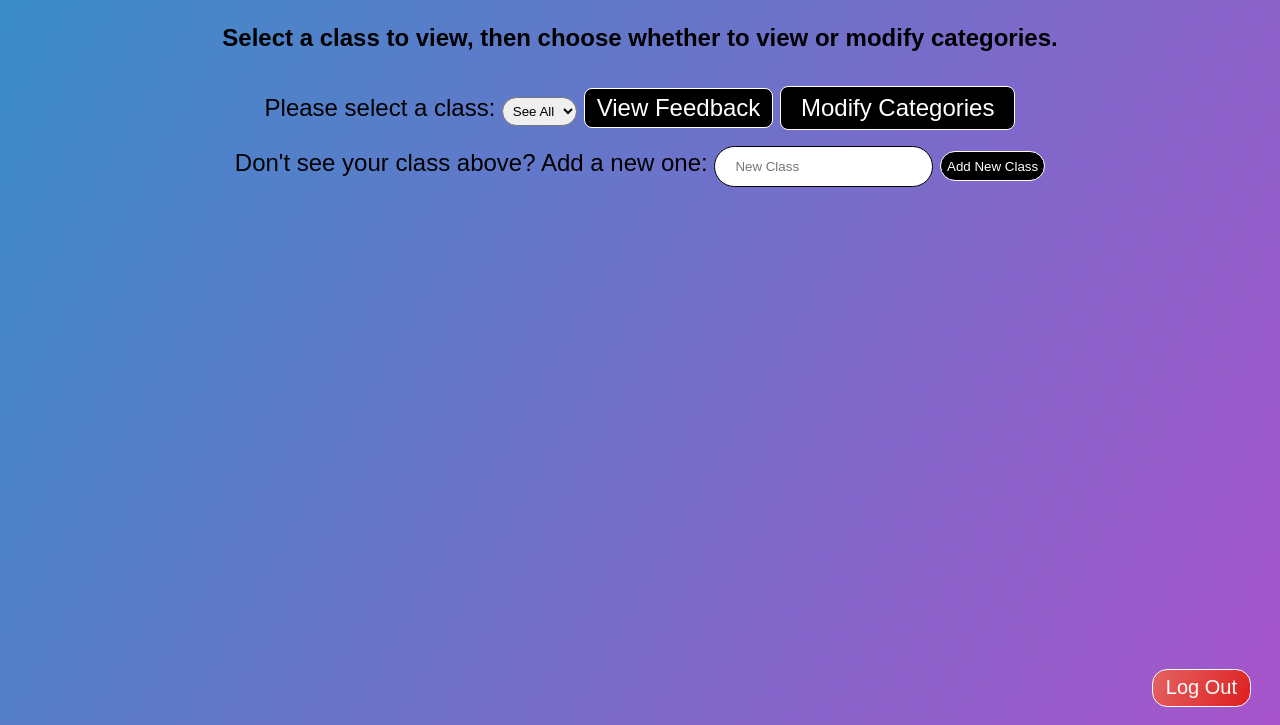
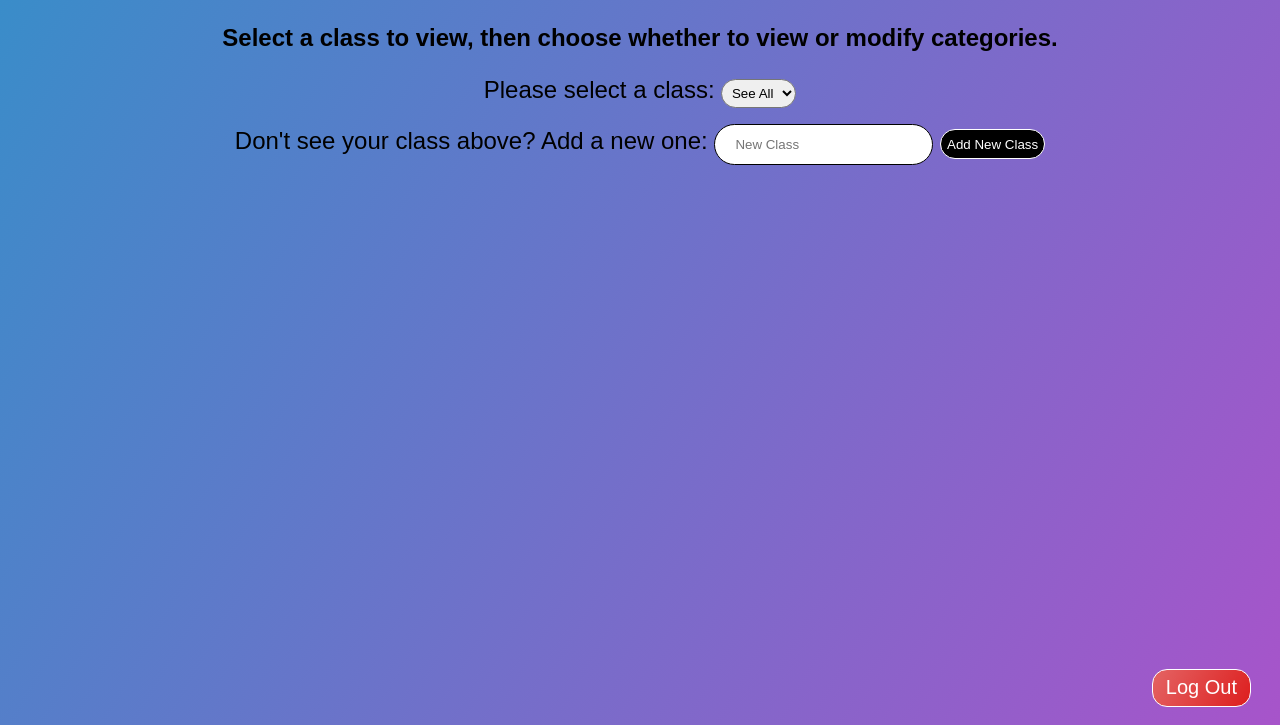
Before and after one commit to naseralemi12/Professor-Feedback-App, a plain HTML site: page assets/html/professor_feedback_view.html in a window 1280 px wide. Shown: the part 75-800 px from the top of the page. Drawn offline with Linux system fonts and the light colour scheme.

Commit message:
added hidden button functionality to prof feedback

```diff
--- a/assets/html/professor_feedback_view.html
+++ b/assets/html/professor_feedback_view.html
@@ -29,8 +29,10 @@
     <select id="classSelect">
       <option>See All</option>
     </select>
-    <a id="viewFeedback" href="../html/view_feedback.html">View Feedback</a>
-    <a id="modifyCategories" href="../html/professor_modify_category.html">Modify Categories</a>
+    <div id="classSelectedBtns" hidden="true">
+      <a id="viewFeedback" href="../html/view_feedback.html">View Feedback</a>
+      <a id="modifyCategories" href="../html/professor_modify_category.html">Modify Categories</a>
+    </div>
   </div>
   <!-- add a new class-->
   <div class="addNewClass">
--- a/assets/scripts/p_fb.js
+++ b/assets/scripts/p_fb.js
@@ -15,9 +15,20 @@ function init() {
     let viewFeedbackButton = document.getElementById('viewFeedback');
     let GoToModifyPageBtn = document.getElementById('modifyCategories');
 
-    viewFeedbackButton?.addEventListener("click", () => {
+    let classSelectedBtns = document.getElementById('classSelectedBtns');
+    let classSelection = document.getElementById('classSelect');
+
+    // when a class is selected from the dropdown the current class should be changed and the
+    // view feedback and modify categories buttons should be unhidden
+    classSelection?.addEventListener("change", () => {
         // changes currClass in local storage
         updateCurrClass();
+        // unhide
+        classSelectedBtns.hidden = false;
+    });
+
+
+    viewFeedbackButton?.addEventListener("click", () => {
         // Case of empty local
         const submissions = JSON.parse(localStorage.getItem("submissions")) || []; // goated
         // iterate through array of json object linearly (very slow)
@@ -28,8 +39,6 @@ function init() {
     });
 
     GoToModifyPageBtn?.addEventListener("click", () => {
-        // changes currClass in local storage
-        updateCurrClass();
         // Case of empty local
         const submissions = JSON.parse(localStorage.getItem("submissions")) || []; // goated
         // iterate through array of json object linearly (very slow)
```
